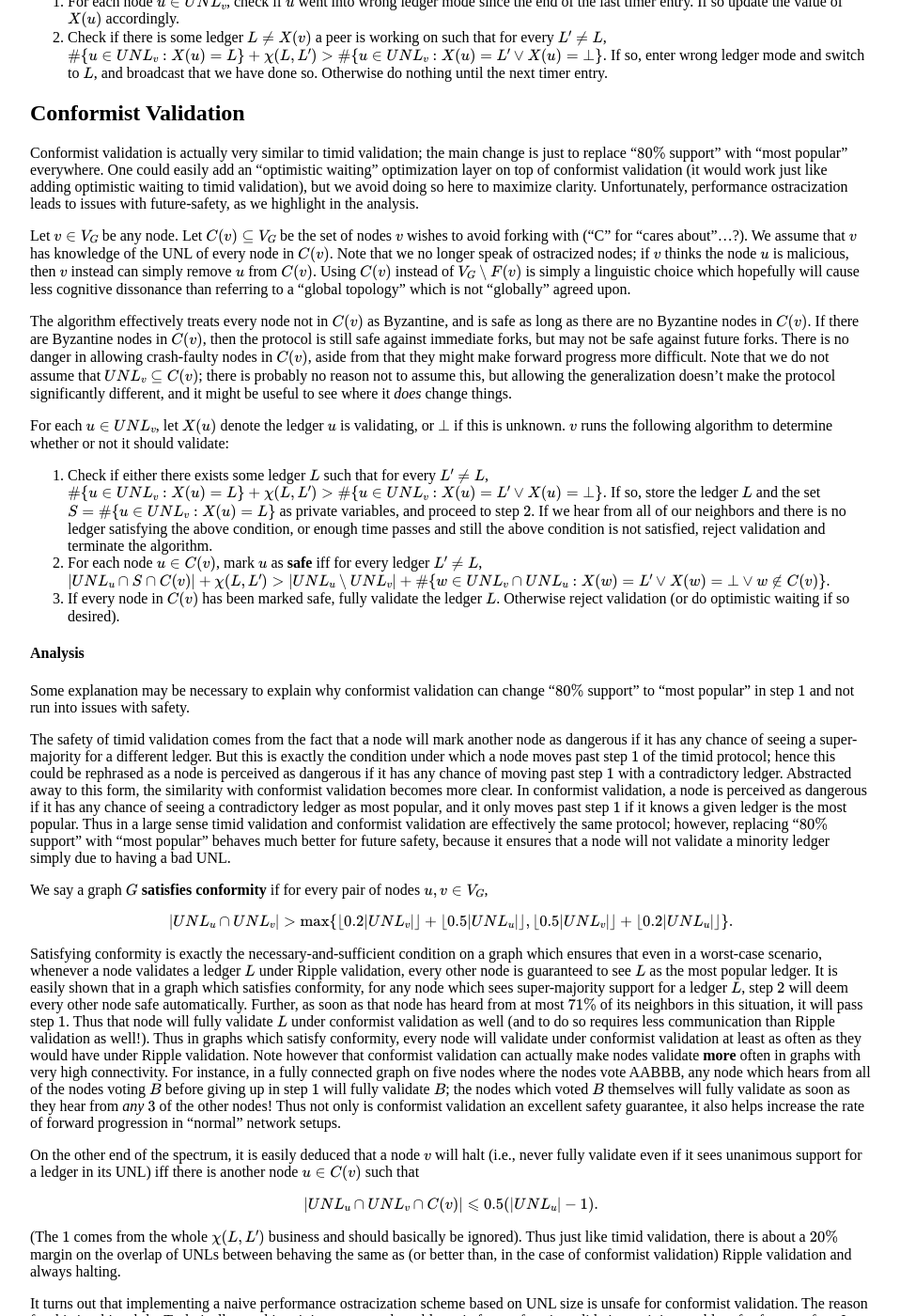
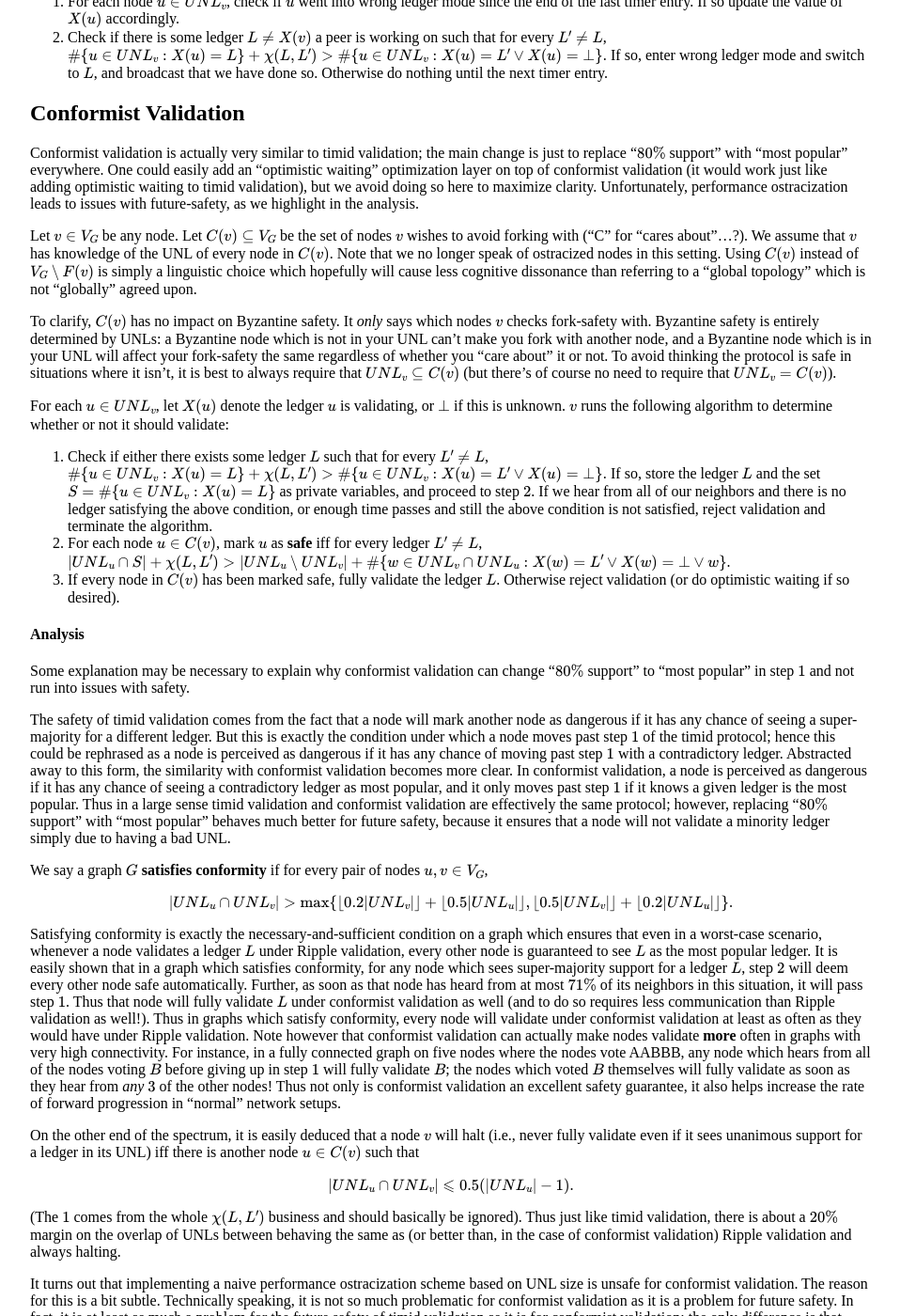
Before and after one commit to ChronusZ/chronusz.github.io, a Jekyll site: the page built from _posts/2017-07-02-conformist-consensus.md, in a window 1280 px wide and 1400 px high, scrolled down 1476 px. Shown: the whole window at 94% size, without its empty margins (160-1118 px from the left). Built offline with Jekyll 4.4.1, drawn with Linux system fonts in a browser that asks for light colours; formulas are drawn with MathJax 3.

Commit message:
Update 2017-07-02-conformist-consensus.md

```diff
--- a/_posts/2017-07-02-conformist-consensus.md
+++ b/_posts/2017-07-02-conformist-consensus.md
@@ -53,14 +53,14 @@ With this optimization in mind, the proposed protocol for entering wrong ledger
 
 Conformist validation is actually very similar to timid validation; the main change is just to replace "$$80\%$$ support" with "most popular" everywhere. One could easily add an "optimistic waiting" optimization layer on top of conformist validation (it would work just like adding optimistic waiting to timid validation), but we avoid doing so here to maximize clarity. Unfortunately, performance ostracization leads to issues with future-safety, as we highlight in the analysis.
 
-Let $$v\in V_G$$ be any node. Let $$C(v)\subseteq V_G$$ be the set of nodes $$v$$ wishes to avoid forking with ("C" for "cares about"...?). We assume that $$v$$ has knowledge of the UNL of every node in $$C(v)$$. Note that we no longer speak of ostracized nodes; if $$v$$ thinks the node $$u$$ is malicious, then $$v$$ instead can simply remove $$u$$ from $$C(v)$$. Using $$C(v)$$ instead of $$V_G\setminus F(v)$$ is simply a linguistic choice which hopefully will cause less cognitive dissonance than referring to a "global topology" which is not "globally" agreed upon.
+Let $$v\in V_G$$ be any node. Let $$C(v)\subseteq V_G$$ be the set of nodes $$v$$ wishes to avoid forking with ("C" for "cares about"...?). We assume that $$v$$ has knowledge of the UNL of every node in $$C(v)$$. Note that we no longer speak of ostracized nodes in this setting. Using $$C(v)$$ instead of $$V_G\setminus F(v)$$ is simply a linguistic choice which hopefully will cause less cognitive dissonance than referring to a "global topology" which is not "globally" agreed upon.
 
-The algorithm effectively treats every node not in $$C(v)$$ as Byzantine, and is safe as long as there are no Byzantine nodes in $$C(v)$$. If there are Byzantine nodes in $$C(v)$$, then the protocol is still safe against immediate forks, but may not be safe against future forks. There is no danger in allowing crash-faulty nodes in $$C(v)$$, aside from that they might make forward progress more difficult. Note that we do not assume that $$UNL_v\subseteq C(v)$$; there is probably no reason not to assume this, but allowing the generalization doesn't make the protocol significantly different, and it might be useful to see where it *does* change things.
+To clarify, $$C(v)$$ has no impact on Byzantine safety. It *only* says which nodes $$v$$ checks fork-safety with. Byzantine safety is entirely determined by UNLs: a Byzantine node which is not in your UNL can't make you fork with another node, and a Byzantine node which is in your UNL will affect your fork-safety the same regardless of whether you "care about" it or not. To avoid thinking the protocol is safe in situations where it isn't, it is best to always require that $$UNL_v\subseteq C(v)$$ (but there's of course no need to require that $$UNL_v = C(v)$$).
 
 For each $$u\in UNL_v$$, let $$X(u)$$ denote the ledger $$u$$ is validating, or $$\bot$$ if this is unknown. $$v$$ runs the following algorithm to determine whether or not it should validate:
 
 1. Check if either there exists some ledger $$L$$ such that for every $$L'\neq L$$, $$\#\{u\in UNL_v:X(u)=L\}+\chi(L,L')>\#\{u\in UNL_v:X(u)=L'\vee X(u)=\bot\}.$$ If so, store the ledger $$L$$ and the set $$S=\#\{u\in UNL_v:X(u)=L\}$$ as private variables, and proceed to step $$2$$. If we hear from all of our neighbors and there is no ledger satisfying the above condition, or enough time passes and still the above condition is not satisfied, reject validation and terminate the algorithm.
-2. For each node $$u\in C(v)$$, mark $$u$$ as **safe** iff for every ledger $$L'\neq L$$, $$\vert UNL_u\cap S \cap C(v)\vert+\chi(L,L')>\vert UNL_u\setminus UNL_v\vert + \#\{w\in UNL_v\cap UNL_u : X(w)=L'\vee X(w)=\bot\vee w\notin C(v)\}$$.
+2. For each node $$u\in C(v)$$, mark $$u$$ as **safe** iff for every ledger $$L'\neq L$$, $$\vert UNL_u\cap S\vert+\chi(L,L')>\vert UNL_u\setminus UNL_v\vert + \#\{w\in UNL_v\cap UNL_u : X(w)=L'\vee X(w)=\bot\vee w\}$$.
 3. If every node in $$C(v)$$ has been marked safe, fully validate the ledger $$L$$. Otherwise reject validation (or do optimistic waiting if so desired).
 
 #### Analysis
@@ -78,7 +78,7 @@ Satisfying conformity is exactly the necessary-and-sufficient condition on a gra
 
 On the other end of the spectrum, it is easily deduced that a node $$v$$ will halt (i.e., never fully validate even if it sees unanimous support for a ledger in its UNL) iff there is another node $$u\in C(v)$$ such that
 \begin{aligned}
-\vert UNL_u\cap UNL_v\cap C(v) \vert \leqslant 0.5(\vert UNL_u\vert-1).
+\vert UNL_u\cap UNL_v \vert \leqslant 0.5(\vert UNL_u\vert-1).
 \end{aligned}
 
 (The $$1$$ comes from the whole $$\chi(L,L')$$ business and should basically be ignored). Thus just like timid validation, there is about a $$20\%$$ margin on the overlap of UNLs between behaving the same as (or better than, in the case of conformist validation) Ripple validation and always halting.
```
